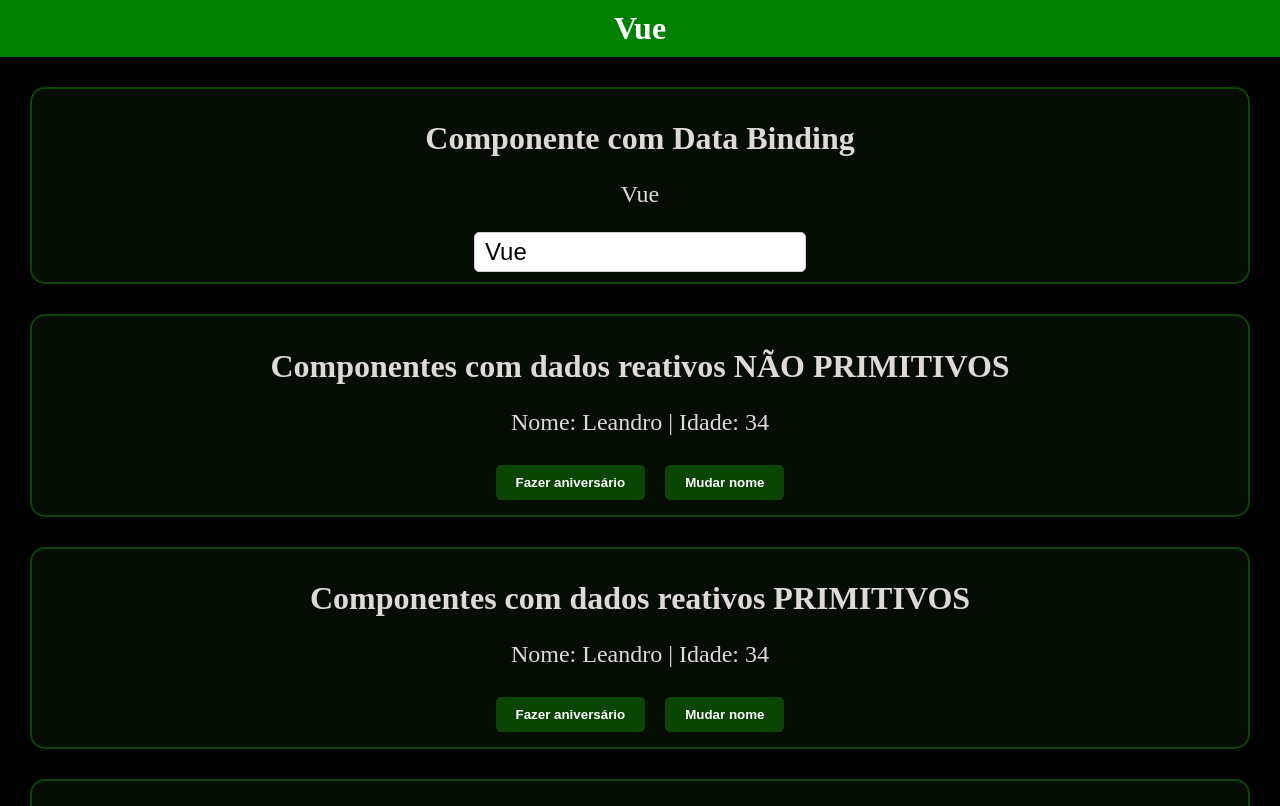
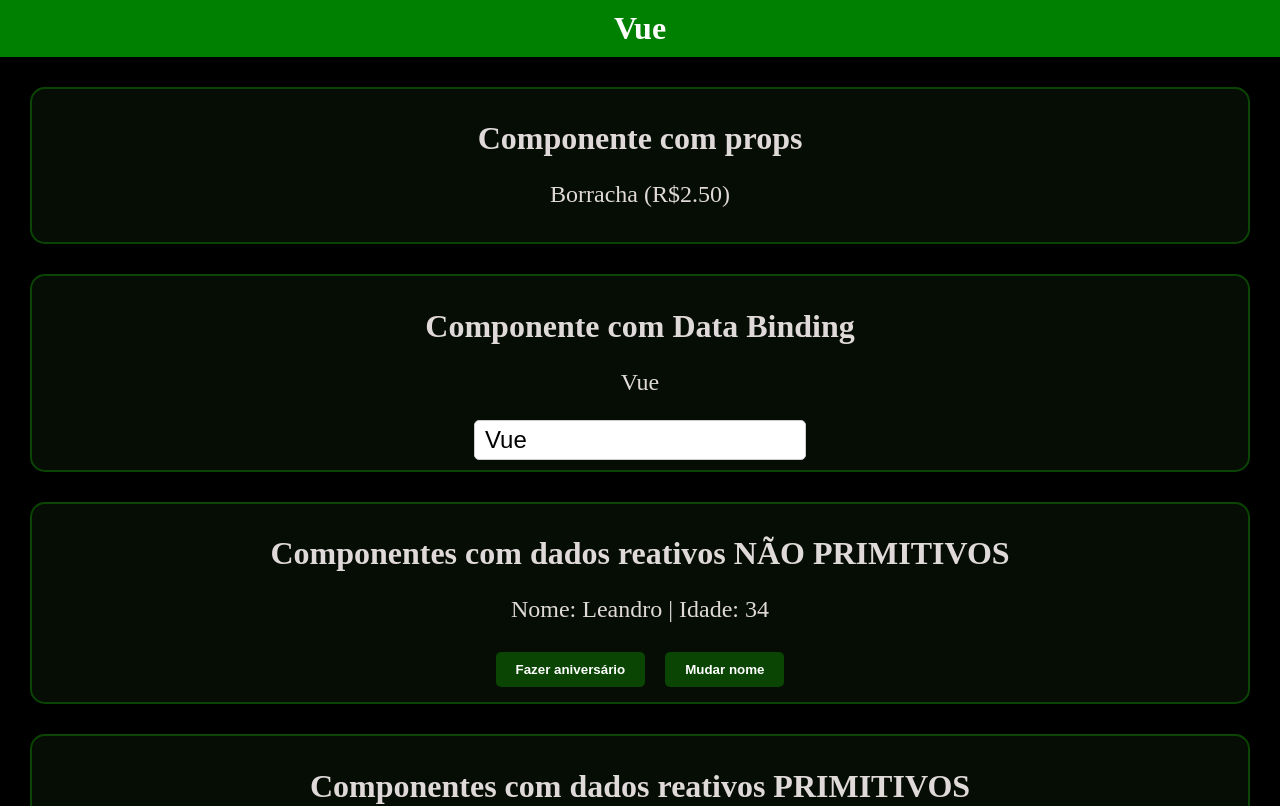
Before and after one commit to leandromccordeiro/first-vue-app, a Vue app: page / in a window 1280 px wide. Shown: the top 806 px of the page. Built offline with nearby package versions, Linux system fonts and the light colour scheme.

Commit message:
componente com props

```diff
--- a/src/App.vue
+++ b/src/App.vue
@@ -4,10 +4,12 @@
 import ComDadosReativosPrimitivos from "./components/ComDadosReativosPrimitivos.vue";
 import ComDadosReativosNaoPrimitivos from "./components/ComDadosReativosNaoPrimitivos.vue";
 import DataBinding from "./components/DataBinding.vue";
+import ComProps from "./components/ComProps.vue";
 </script>
 
 <template>
   <header>Vue</header>
+  <ComProps item="Borracha" :preco="2.50"/>
   <DataBinding/>
   <ComDadosReativosNaoPrimitivos/>
   <ComDadosReativosPrimitivos/>
--- a/src/components/ComProps.vue
+++ b/src/components/ComProps.vue
@@ -0,0 +1,15 @@
+<template>
+    <div class="componente">
+        <h1>Componente com props</h1>
+        <p>{{ item }} (R${{ preco.toFixed(2) }})</p>
+    </div>
+</template>
+
+<script setup>
+    import { defineProps } from 'vue'
+
+    defineProps({
+        item: String,
+        preco: Number
+    })
+</script>
```
